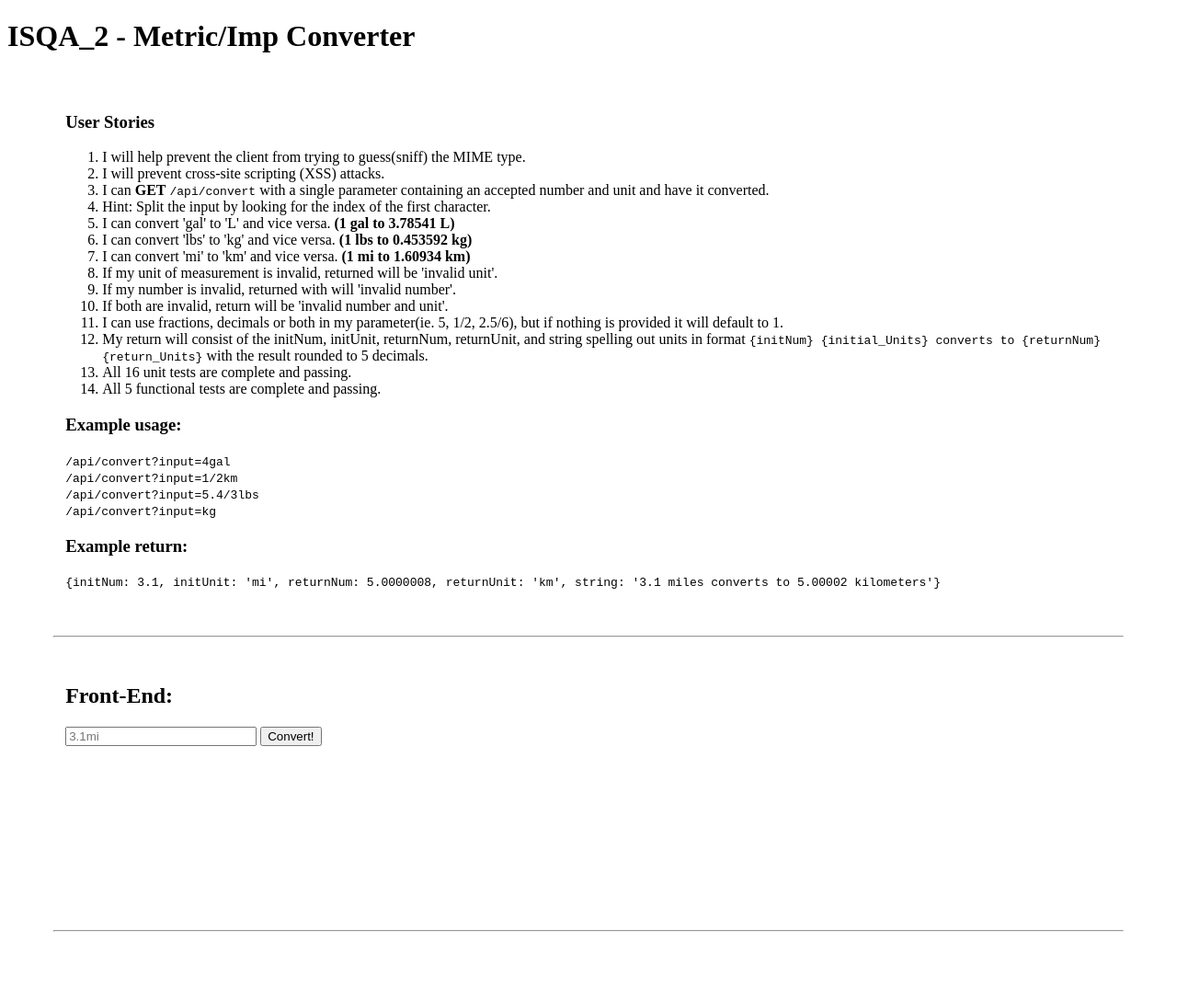
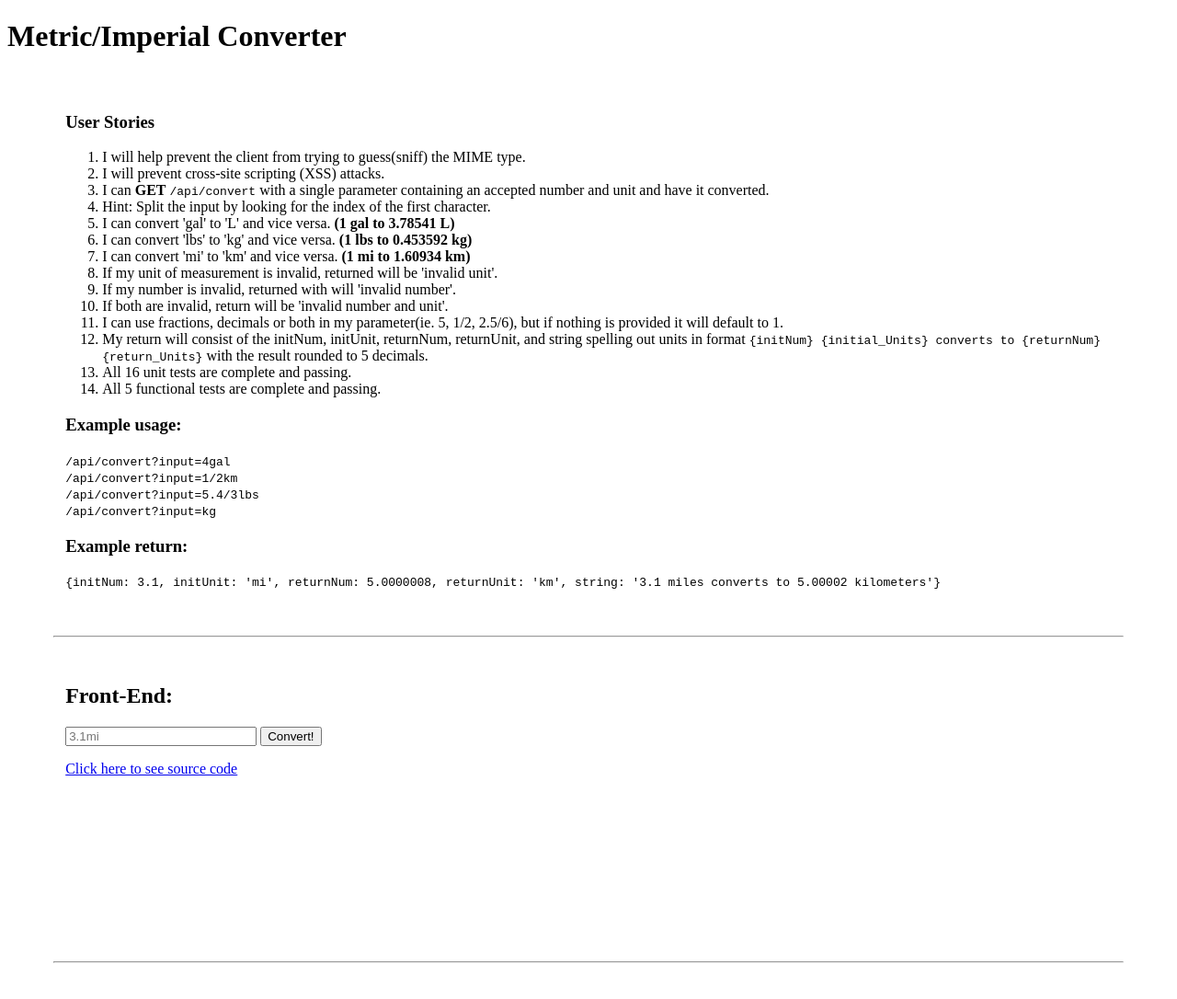
Before and after one commit to Enikol/converter, a website: page views/index.html in a window 1280 px wide. Shown: the whole page at 92% size. Before the commit the page ends 1063 px from the top, so only its background shows below. Drawn offline with nearby package versions, Linux system fonts and the light colour scheme; files that its build step writes are made by us from their sources.

Commit message:
Update index.html

```diff
--- a/views/index.html
+++ b/views/index.html
@@ -12,7 +12,7 @@
   <body>
     <header>
       <h1>
-        ISQA_2 - Metric/Imp Converter
+        Metric/Imperial Converter
       </h1>
     </header>
     <div id='userstories' style='margin-left: 5%; margin-top: 5%'>
@@ -50,6 +50,7 @@
       </form>
       <p id='result'></p>
       <code id='jsonResult'></code>
+      <a href="https://glitch.com/edit/#!/shrouded-property">Click here to see source code</a>
     </div>
     <hr style='margin: 50px; margin-top: 200px'>
     <!-- Your web-app is https, so your scripts need to be too -->
```
